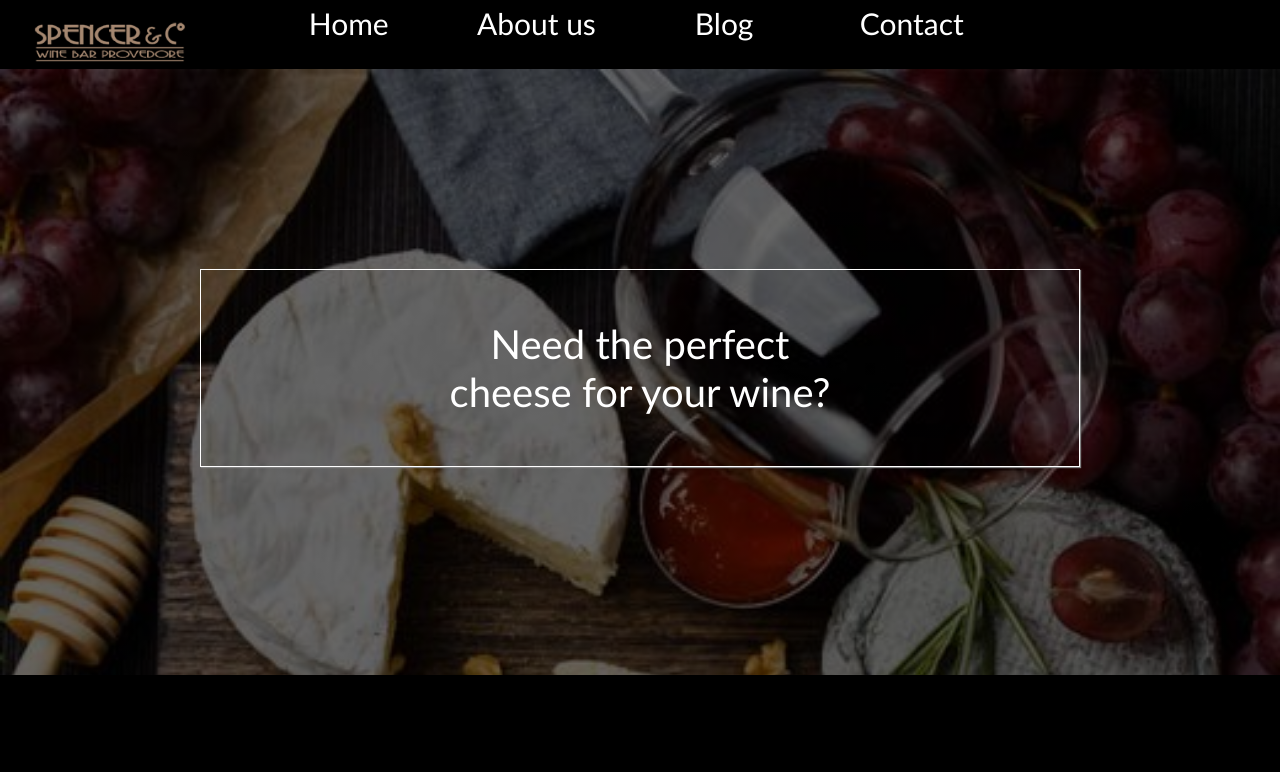
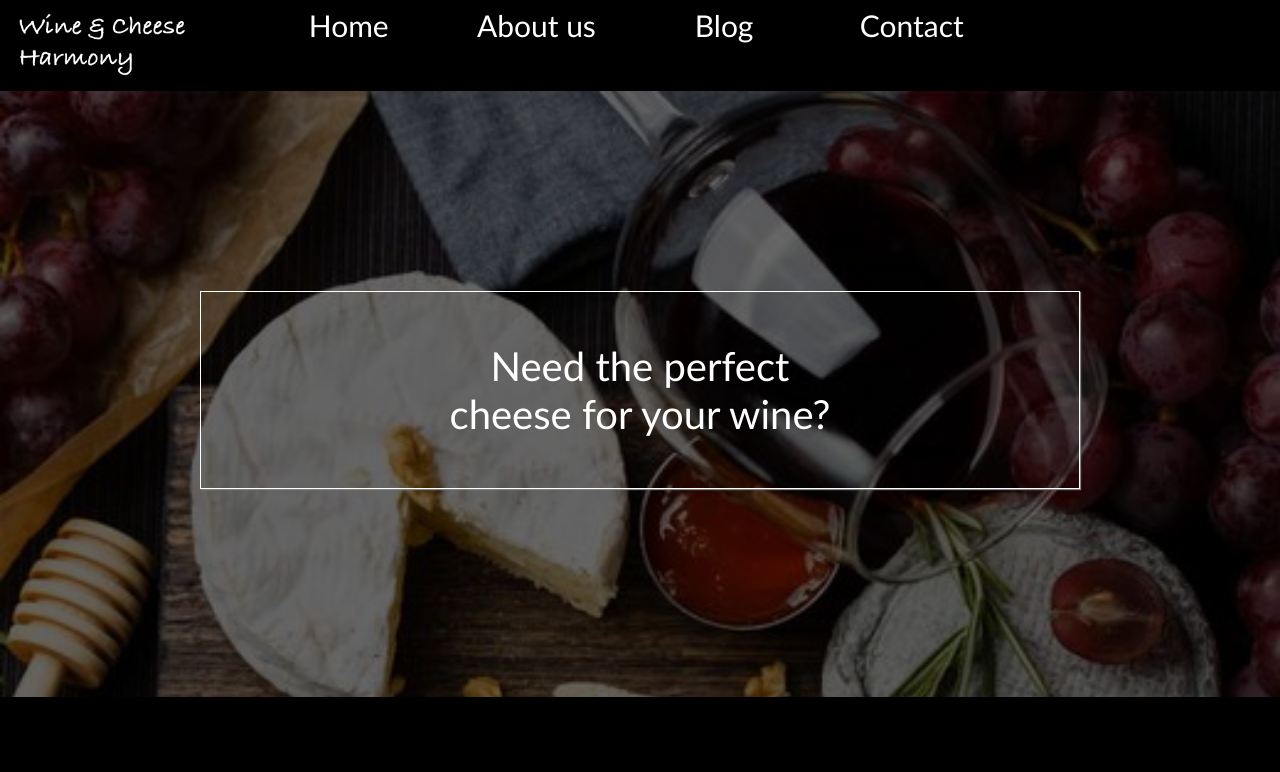
Before and after one commit to angie1988/Wine-cheese-harmony, a plain HTML site: page index.html in a window 1280 px wide. Shown: the top 772 px of the page. Drawn offline with nearby package versions, Linux system fonts and the light colour scheme.

Commit message:
new logo

```diff
--- a/index.html
+++ b/index.html
@@ -11,7 +11,7 @@
 
 <body>
 	<div class="headline">
-		<img src="Logo.png" style= "width: 250px">
+		<img src="Wine and cheese logo.png" style= "width: 250px">
 		<a href="#home">Home</a>
 		<a href="#aboutus">About us</a>
 		<a href="#blog">Blog</a>
```
Also changed, not shown: Wine and cheese logo.png (added).
